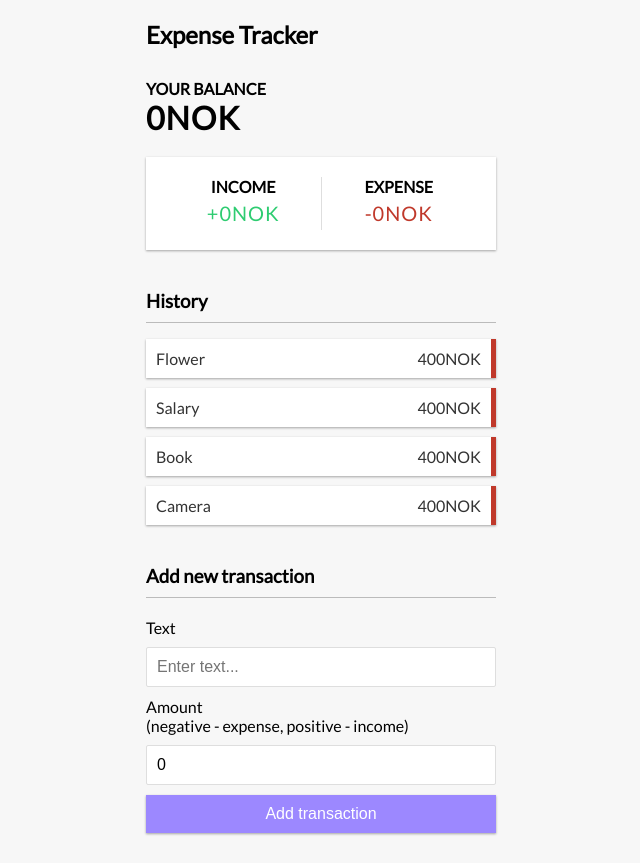
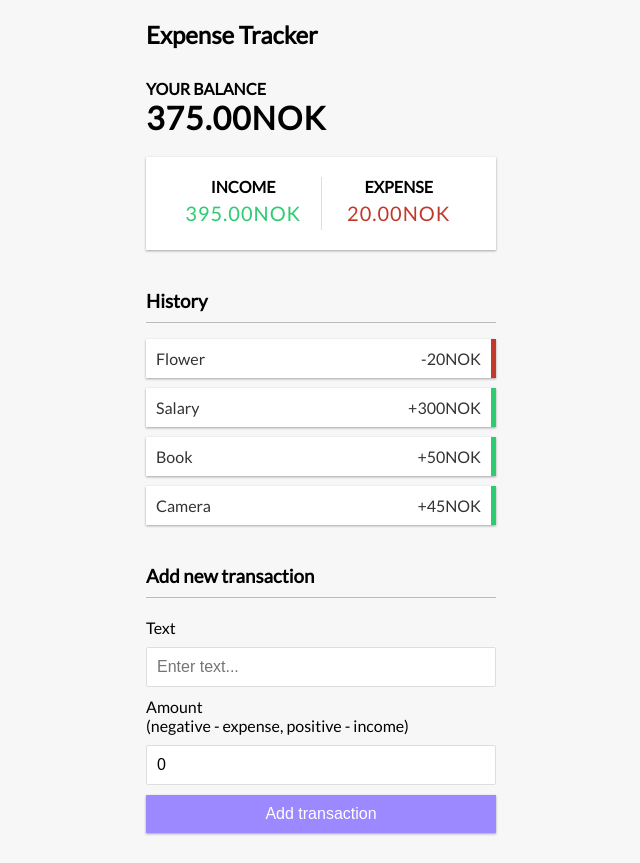
Before and after one commit to KamranAliIqbal/expense-tracker, a React (Create React App) app: page / in a window 1280 px wide. Shown: the whole page, without its empty margins (319-959 px from the left). Built offline with nearby package versions, Linux system fonts and the light colour scheme.

Commit message:
added logic for the transactions

```diff
--- a/src/components/Balance.js
+++ b/src/components/Balance.js
@@ -1,10 +1,15 @@
-import React from "react";
+import React, { useContext } from "react";
+import { GlobalContext } from "../context/GlobalState";
 
 const Balance = () => {
+  const { transactions } = useContext(GlobalContext);
+
+  const amounts = transactions.map((transaction) => transaction.amount);
+  const total = amounts.reduce((acc, item) => (acc += item), 0).toFixed(2);
   return (
     <div>
       <h4>Your balance</h4>
-      <h1>0NOK</h1>
+      <h1>{total}NOK</h1>
     </div>
   );
 };
--- a/src/components/IncomeExpenses.js
+++ b/src/components/IncomeExpenses.js
@@ -1,15 +1,30 @@
-import React from "react";
+import React, { useContext } from "react";
+import { GlobalContext } from "../context/GlobalState";
 
 const IncomeExpenses = () => {
+  const { transactions } = useContext(GlobalContext);
+
+  const amounts = transactions.map((transaction) => transaction.amount);
+
+  const income = amounts
+    .filter((item) => item > 0)
+    .reduce((acc, item) => (acc += item), 0)
+    .toFixed(2);
+
+  const expense = (
+    amounts.filter((item) => item < 0).reduce((acc, item) => (acc += item), 0) *
+    -1
+  ).toFixed(2);
+
   return (
     <div className="inc-exp-container">
       <div>
         <h4>Income</h4>
-        <p className="money plus">+0NOK</p>
+        <p className="money plus">{income}NOK</p>
       </div>
       <div>
         <h4>Expense</h4>
-        <p className="money minus">-0NOK</p>
+        <p className="money minus">{expense}NOK</p>
       </div>
     </div>
   );
--- a/src/components/Transaction.js
+++ b/src/components/Transaction.js
@@ -1,11 +1,24 @@
-import React from "react";
+import React, { useContext } from "react";
+import { GlobalContext } from "../context/GlobalState";
 
 const Transaction = ({ transaction }) => {
+  const { deleteTransaction } = useContext(GlobalContext);
+  const sign = transaction.amount < 0 ? "-" : "+";
+
   return (
     <div>
-      <li className="minus">
-        {transaction.text} <span>400NOK</span>
-        <button className="delete-btn">x</button>
+      <li className={transaction.amount < 0 ? "minus" : "plus"}>
+        {transaction.text}{" "}
+        <span>
+          {sign}
+          {Math.abs(transaction.amount)}NOK
+        </span>
+        <button
+          onClick={() => deleteTransaction(transaction.id)}
+          className="delete-btn"
+        >
+          x
+        </button>
       </li>
     </div>
   );
--- a/src/context/AppReducer.js
+++ b/src/context/AppReducer.js
@@ -1,5 +1,12 @@
 function reducer(state, action) {
   switch (action.type) {
+    case "DELETE_TRANSACTION":
+      return {
+        ...state,
+        transactions: state.transactions.filter(
+          (transaction) => transaction.id !== action.payload
+        ),
+      };
     default:
       return state;
   }
--- a/src/context/GlobalState.js
+++ b/src/context/GlobalState.js
@@ -19,10 +19,20 @@
 export const GlobalProvider = ({ children }) => {
   const [state, dispatch] = useReducer(AppReducer, InitialState);
 
+  //actions
+
+  function deleteTransaction(id) {
+    dispatch({
+      type: "DELETE_TRANSACTION",
+      payload: id,
+    });
+  }
+
   return (
     <GlobalContext.Provider
       value={{
         transactions: state.transactions,
+        deleteTransaction,
       }}
     >
       {children}
```
